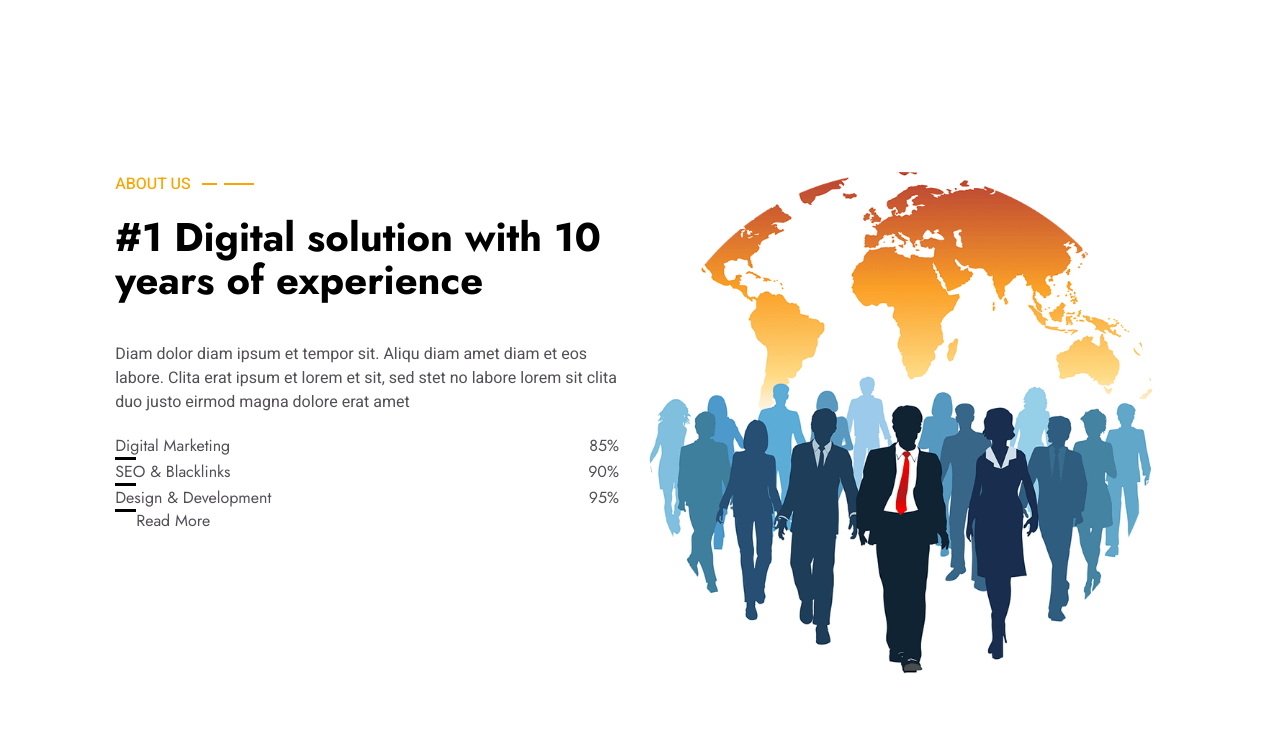
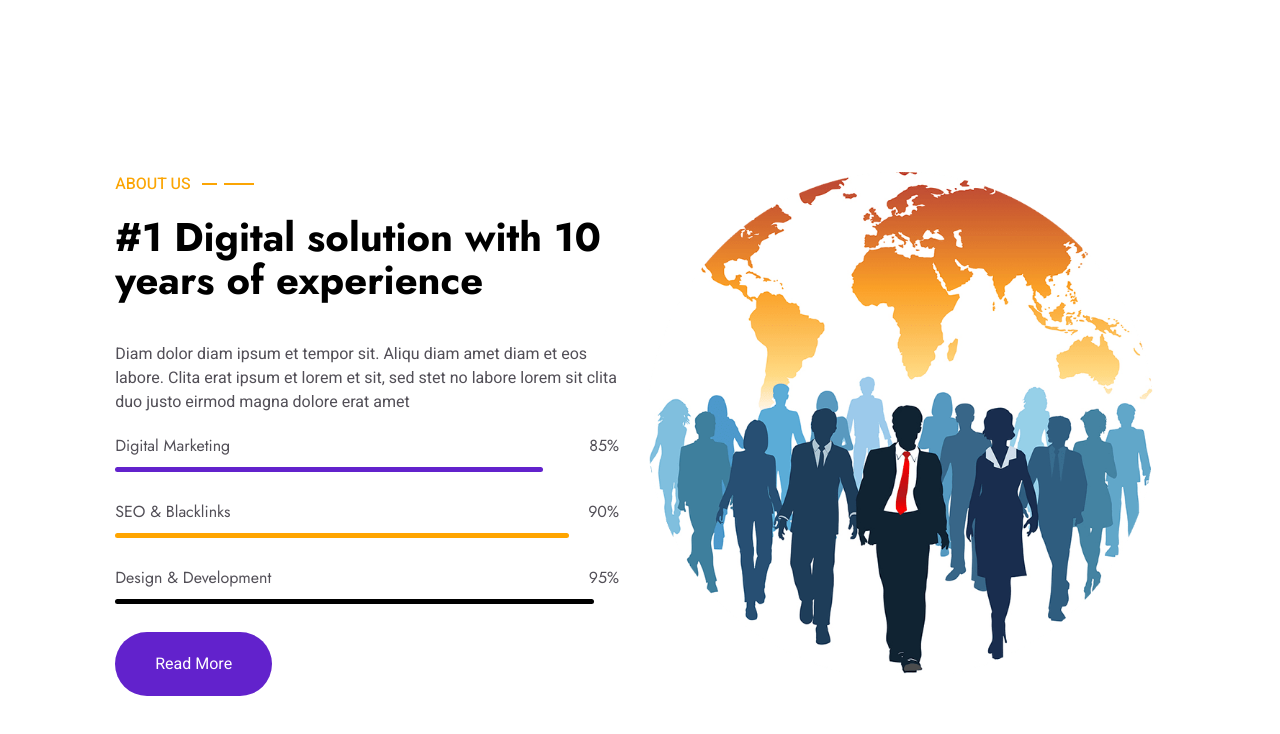
Before and after one commit to rakib00-dev/digital-agency-web, a plain HTML site: page index.html in a window 1280 px wide. Shown: the part 1356-2090 px from the top of the page. Drawn offline with Linux system fonts and the light colour scheme.

Commit message:
edited files

```diff
--- a/css/style.css
+++ b/css/style.css
@@ -1,6 +1,8 @@
 @import url('https://fonts.googleapis.com/css2?family=Heebo:wght@100;200;300;400;500;600;700;800;900&family=Jost:ital,wght@0,100;0,200;0,300;0,400;0,500;0,600;0,700;0,800;0,900;1,100;1,200;1,300;1,400;1,500;1,600;1,700;1,800;1,900&display=swap');
 @import url('https://fonts.googleapis.com/css2?family=Heebo:wght@100;200;300;400;500;600;700;800;900&family=Jost:ital,wght@0,100;0,200;0,300;0,400;0,500;0,600;0,700;0,800;0,900;1,100;1,200;1,300;1,400;1,500;1,600;1,700;1,800;1,900&display=swap');
-* {
+*,
+*::after,
+*::before {
   padding: 0px;
   margin: 0px;
   box-sizing: border-box;
@@ -62,13 +64,14 @@ section {
 
 header {
   position: relative;
-  background-color: rgb(98, 34, 204);
+  background-color: #6222cc;
   height: 896px;
   overflow: hidden;
   margin-bottom: 100px;
 }
 
 nav {
+  /* position: fixed; */
   color: rgb(255, 255, 255);
   display: flex;
   justify-content: space-between;
@@ -76,6 +79,7 @@ nav {
   font-family: 'jost', sans-serif;
   padding: 8px 0px;
   line-height: 50px;
+  /* width: 100%; */
 }
 
 #nav-menu-bar ul {
@@ -182,10 +186,16 @@ nav {
   transform: translate(-50%, -50%);
 }
 
-#header-bg-top-letf {
+#header-bg-top-left {
   position: absolute;
   top: 0px;
   left: 0px;
+}
+
+#header-bg-top-right {
+  position: absolute;
+  top: 0;
+  right: 0;
 }
 
 #header-part-left {
@@ -346,19 +356,48 @@ div#header-part-left h1 {
   justify-content: space-between;
 }
 
-.progress {
-  height: 3px;
+.progress1 {
+  height: 5px;
   float: left;
-  /* top: 20px; */
   position: relative;
-  width: 21px;
+  width: 85%;
+  background: #6222cc;
+  left: 0;
+  margin: 10px 0 28px 0;
+  border-radius: 7px;
+}
+.progress2 {
+  height: 5px;
+  float: left;
+  position: relative;
+  width: 90%;
+  background: orange;
+  left: 0;
+  margin: 10px 0 28px 0;
+  border-radius: 7px;
+}
+.progress3 {
+  height: 5px;
+  float: left;
+  position: relative;
+  width: 95%;
   background: black;
   left: 0;
-  /* box-sizing: border-box; */
+  margin: 10px 0 28px 0;
+  border-radius: 7px;
 }
 
 #about-read-more {
+  font-family: 'heebo', sans-serif;
   float: left;
+  padding: 20px 40px;
+  color: white;
+  background: #6222cc;
+  border-radius: 3em;
+}
+
+#about-read-more a {
+  color: white;
 }
 
 #about-us-right img {
--- a/index.html
+++ b/index.html
@@ -18,8 +18,11 @@
       <div id="header-bg-center">
         <img src="img/blob-center.png" alt="backgound square" />
       </div>
-      <div id="header-bg-top-letf">
+      <div id="header-bg-top-left">
         <img src="img/blob-top-left.png" alt="backgound square" />
+      </div>
+      <div id="header-bg-top-right">
+        <img src="img/blob-top-right.png" alt="backgound square" />
       </div>
       <div class="wrapper">
         <nav>
@@ -141,19 +144,21 @@
               <p>Digital Marketing</p>
               <p>85%</p>
             </div>
-            <div class="progress"></div>
+            <div class="progress-bg"></div>
+            <div class="progress1"></div>
 
             <div class="about-digit">
               <p>SEO & Blacklinks</p>
               <p>90%</p>
             </div>
-            <div class="progress"></div>
-
+            <div class="progress-bg"></div>
+            <div class="progress2"></div>
             <div class="about-digit">
               <p>Design & Development</p>
               <p>95%</p>
             </div>
-            <div class="progress"></div>
+            <div class="progress-bg"></div>
+            <div class="progress3"></div>
           </div>
 
           <div id="about-read-more">
```
